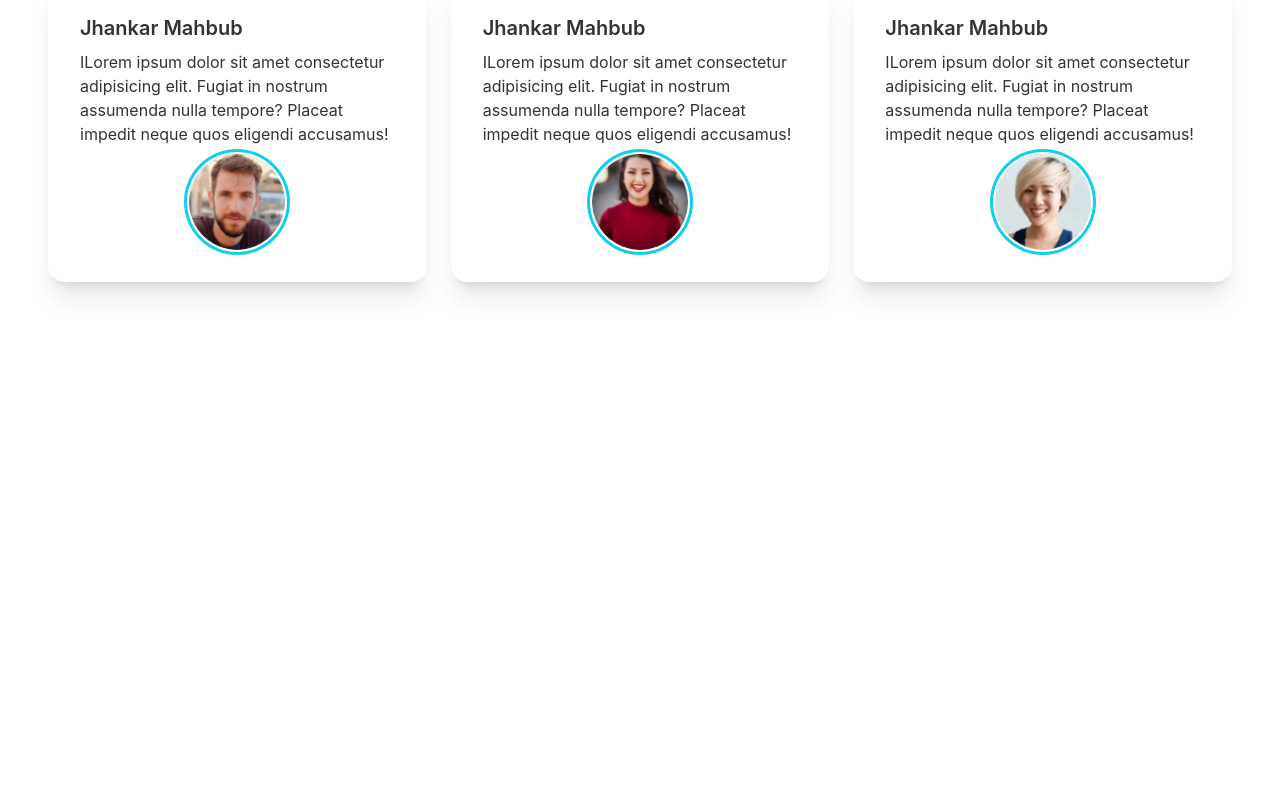
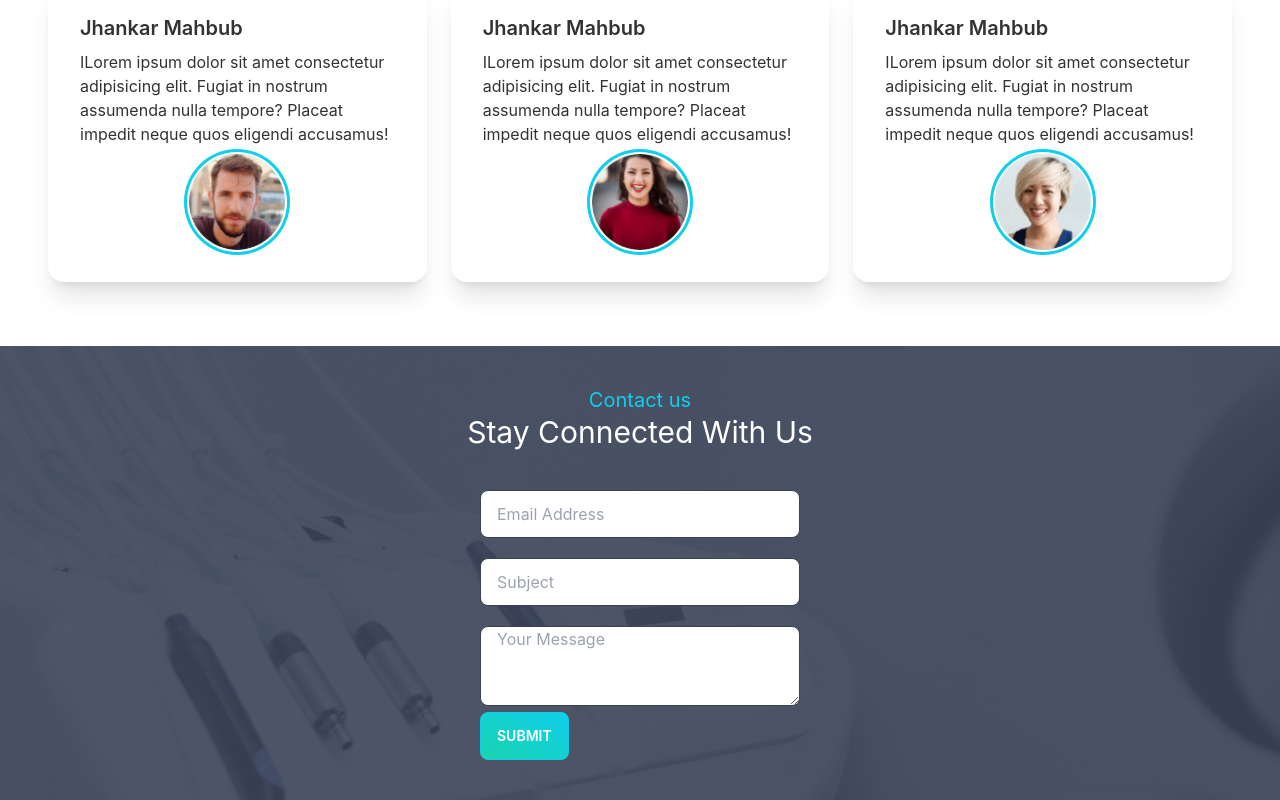
Before and after one commit to rakibulmd/Full-stack-online-schedule-app-Doctors-Portal-, a React (Create React App) app: page / in a window 1280 px wide. Shown: the part 2554-3354 px from the top of the page. Before the commit the page ends 2900 px from the top, so only its background shows below. Built offline with nearby package versions, Linux system fonts and the light colour scheme.

Commit message:
added connect form  home page

```diff
--- a/package.json
+++ b/package.json
@@ -9,6 +9,7 @@
     "daisyui": "^2.14.3",
     "react": "^18.1.0",
     "react-dom": "^18.1.0",
+    "react-hook-form": "^7.31.1",
     "react-router-dom": "^6.3.0",
     "react-scripts": "5.0.1",
     "web-vitals": "^2.1.4"
--- /dev/null
+++ b/src/Pages/Home/ConnectForm/ConnectForm.js
@@ -0,0 +1,50 @@
+import React from "react";
+import { useForm } from "react-hook-form";
+import doctor from "../../../assets/images/appointment.png";
+import PrimaryButton from "../../Shared/PrimaryButton/PrimaryButton";
+
+const ConnectForm = () => {
+    const { register, handleSubmit } = useForm();
+    const onSubmit = (data) => console.log(data);
+    return (
+        <div style={{ background: `url(${doctor})` }} className="mt-10 py-10">
+            <h2 className="text-center text-xl text-primary">Contact us</h2>
+            <h2 className="text-3xl text-center text-white">
+                Stay Connected With Us
+            </h2>
+            <form
+                onSubmit={handleSubmit(onSubmit)}
+                className="max-w-xs mx-auto mt-10"
+            >
+                <div className="mb-5">
+                    <input
+                        className="input input-bordered input-accent w-full max-w-xs"
+                        placeholder="Email Address"
+                        type="email"
+                        {...register("email")}
+                    />
+                </div>
+                <div className="mb-5">
+                    <input
+                        className="input input-bordered input-accent w-full max-w-xs"
+                        placeholder="Subject"
+                        type="text"
+                        {...register("subject")}
+                    />
+                </div>
+                <div>
+                    <textarea
+                        className="input input-bordered input-accent w-full max-w-xs h-20"
+                        placeholder="Your Message"
+                        type="text"
+                        {...register("message")}
+                    />
+                </div>
+
+                <PrimaryButton text={"Submit"} type="submit"></PrimaryButton>
+            </form>
+        </div>
+    );
+};
+
+export default ConnectForm;
--- a/src/Pages/Home/Home/Home.js
+++ b/src/Pages/Home/Home/Home.js
@@ -1,5 +1,6 @@
 import React from "react";
 import Banner from "../Banner/Banner";
+import ConnectForm from "../ConnectForm/ConnectForm";
 import Info from "../Info/Info";
 import MakeAppointment from "../MakeAppointment/MakeAppointment";
 import Services from "../Services/Services";
@@ -13,6 +14,7 @@ const Home = () => {
             <Services></Services>
             <MakeAppointment></MakeAppointment>
             <Testimonials></Testimonials>
+            <ConnectForm></ConnectForm>
         </div>
     );
 };
```
Also changed, not shown: src/Pages/Shared/Footer/Footer.js (added), 1 other file (tests, documents, lock files or other folders).
